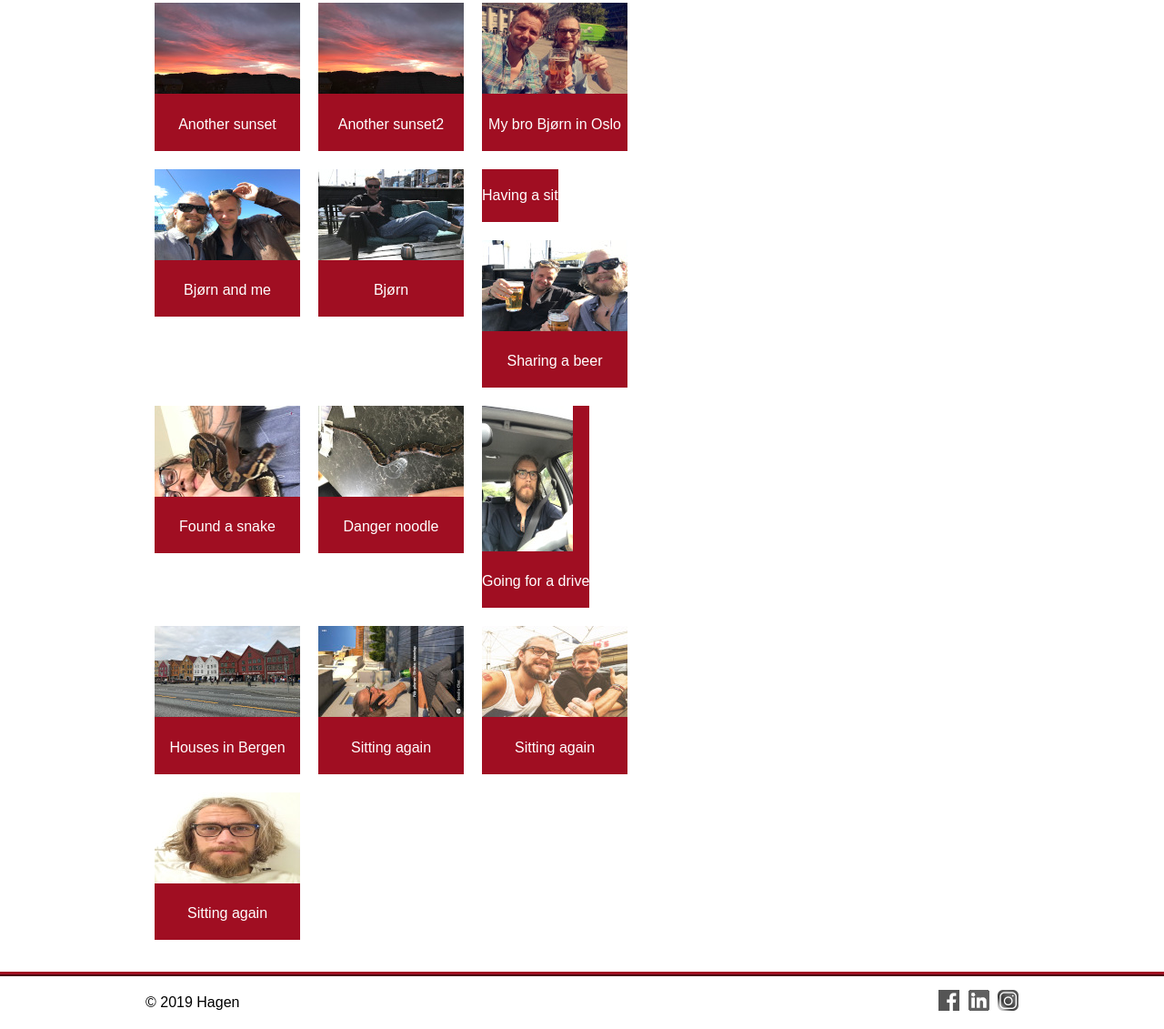
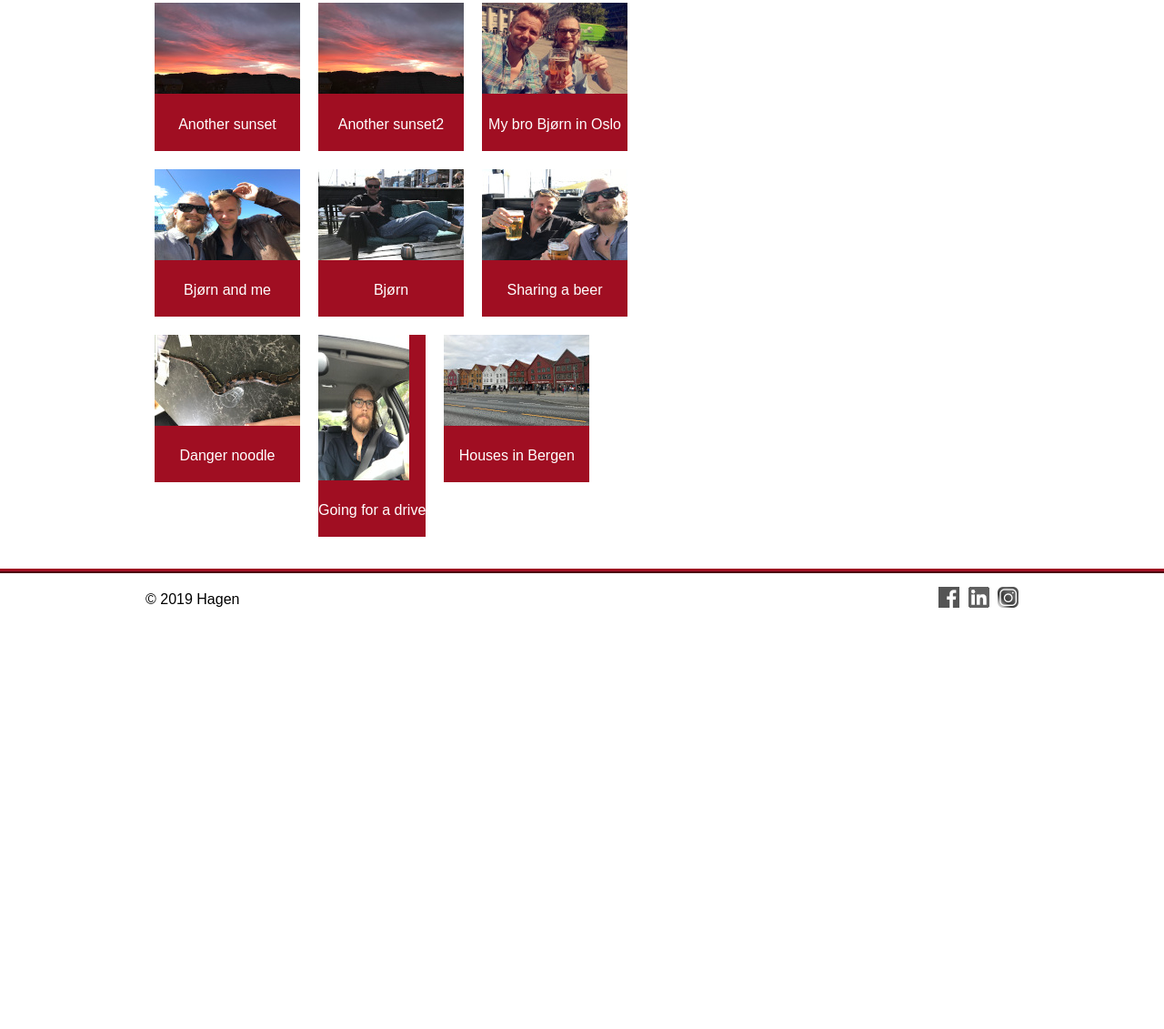
Before and after one commit to kris-hagen/krishagen, a plain HTML site: page funny.html in a window 1280 px wide. Shown: the part 566-1697 px from the top of the page at 91% size. After the commit the page ends 1254 px from the top, so only its background shows below. Drawn offline with Linux system fonts and the light colour scheme.

Commit message:
Update funny.html

```diff
--- a/funny.html
+++ b/funny.html
@@ -51,15 +51,10 @@
                   <li><a href="img\IMG5.jpg"><img src="img\IMG5th.jpg"/><p>My bro Bjørn in Oslo</p></a></li>
                   <li><a href="img\IMG6.jpg"><img src="img\IMG6th.jpg"/><p>Bjørn and me</p></a></li>
                   <li><a href="img\IMG7.jpg"><img src="img\IMG7th.jpg"/><p>Bjørn</p></a></li>
-                  <li><a href="img\IMG8.jpg"><png src="img\IMG8th.jpg"/><p>Having a sit</p></a></li>
                   <li><a href="img\IMG9.jpg"><img src="img\IMG9th.jpg"/><p>Sharing a beer</p></a></li>
-                  <li><a href="img\IMG10.jpg"><img src="img\IMG10th.jpg"/><p>Found a snake</p></a></li>
                   <li><a href="img\IMG11.jpg"><img src="img\IMG11th.jpg"/><p>Danger noodle</p></a></li>
                   <li><a href="img\IMG12.jpg"><img src="img\IMG12th.jpg"/><p>Going for a drive</p></a></li>
                   <li><a href="img\IMG13.jpg"><img src="img\IMG13th.jpg"/><p>Houses in Bergen</p></a></li>
-                  <li><a href="img\IMG14.jpg"><img src="img\IMG14th.jpg"/><p>Sitting again</p></a></li>
-                  <li><a href="img\IMG15.jpg"><img src="img\IMG15th.jpg"/><p>Sitting again</p></a></li>
-                  <li><a href="img\IMG16.jpg"><img src="img\IMG16th.jpg"/><p>Sitting again</p></a></li>
                 </ul>
               </div>
           </div>
```
